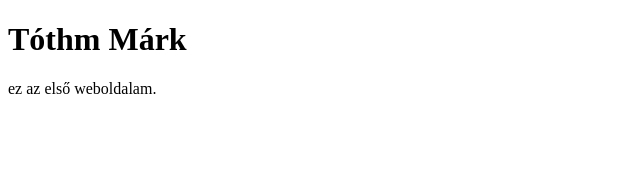
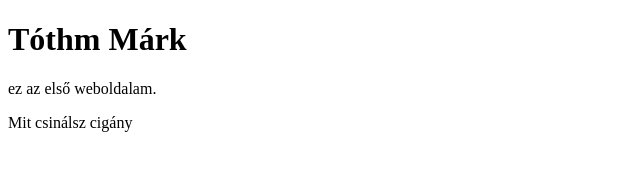
Before and after one commit to Szatyorcigo/ciaganygyerek, a plain HTML site: page index.html in a window 1280 px wide. Shown: the whole page, without its empty margins (0-640 px from the left). Drawn offline with Linux system fonts and the light colour scheme.

Commit message:
Update index.html

```diff
--- a/index.html
+++ b/index.html
@@ -4,9 +4,10 @@
 <title>Page Title</title>
 </head>
 <body>
-
+<div>
 <h1>Tóthm Márk</h1>
 <p>ez az első weboldalam.</p>
-
+  <p>Mit csinálsz cigány </p>
+</div>
 </body>
 </html>
```
